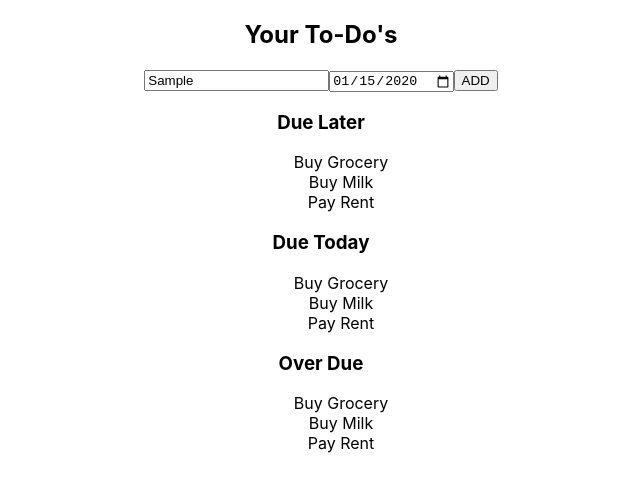
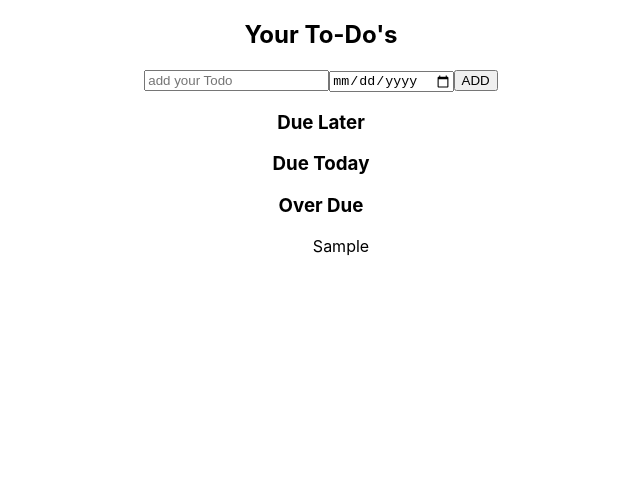
Before and after one commit to Messionat45/to-do, a React (Create React App) app: page /Todo in a window 1280 px wide. Both pictures are taken after typing "Sample", "2020-01-15" into the empty fields and a click on the button "ADD". Shown: the top 492 px of the page, without its empty margins (319-959 px from the left). Built offline with nearby package versions, Linux system fonts and the light colour scheme.

Commit message:
final commit

```diff
--- a/src/App.css
+++ b/src/App.css
@@ -1,7 +1,12 @@
 .todo-container li{
 list-style:none;
 }
-
+.btn{
+  display:flex;
+  align-items: center;
+  height: 100vh;
+  justify-content: center;
+}
 
 .App {
   text-align: center;
--- a/src/Components/Home.jsx
+++ b/src/Components/Home.jsx
@@ -3,7 +3,7 @@ import {Link} from 'react-router-dom'
 
 const Home = () => {
   return (
-    <div>
+    <div className="btn">
        <Link to='/Signup'><button>Signup</button></Link>
        <Link to='/Login'><button>Login</button></Link>
     </div>
--- a/src/Components/Todo.jsx
+++ b/src/Components/Todo.jsx
@@ -1,39 +1,78 @@
 import React from 'react'
+import { useState } from 'react'
+
+const Todo = () => {
+  const [todo, setTodo] = useState('');
+  const [dueDate, setDueDate] = useState('');
+  const [todos, setTodos] = useState([]);
+
+  const handleTodo = (e) => {
+    setTodo(e.target.value);
+  }
+
+  const handleDate = (e) => {
+    setDueDate(e.target.value);
+  }
+
+  const addTodo = () => {
+    if(todo && dueDate){
+    setTodos([...todos,{text:todo, date: dueDate}])
+    setTodo('');
+    setDueDate('');
+  }
+    }
 
 
-const Todo = () => {
+const today = new Date().toISOString().slice(0,10);
+
+const dueToday = todos.filter(todo => todo.date === today);
+const dueLater = todos.filter(todo => todo.date > today);
+const overDue = todos.filter(todo => todo.date < today);
+
+
+
+
 
   return (
     <div>
         <h2>Your To-Do's</h2>
 
         <div>
-          <input type="text" placeholder='add your Todo' />
-          <input type="date" /><button>ADD</button>
+          <input type="text"
+          placeholder='add your Todo'
+          value={todo}
+          onChange={handleTodo}/>
+
+          <input type="date"
+          value={dueDate}
+          onChange={handleDate}/>
+
+          <button onClick={addTodo}>ADD</button>
+
 <div className='todo-container'>
+
           <div>
             <h3>Due Later</h3>
             <ul>
-              <li>Buy Grocery</li>
-              <li>Buy Milk</li>
-              <li>Pay Rent</li>
+              { dueLater.map((item,index) => (
+                <li key={index}>{item.text}</li>
+            ) )}
             </ul>
           </div>
+
           <div>
             <h3>Due Today</h3>
             <ul>
-              <li>Buy Grocery</li>
-              <li>Buy Milk</li>
-              <li>Pay Rent</li>
+              { dueToday.map((item, index) => (
+                <li key={index}>{item.text}</li>))}
             </ul>
           </div>
 
           <div>
             <h3>Over Due</h3>
             <ul>
-              <li>Buy Grocery</li>
-              <li>Buy Milk</li>
-              <li>Pay Rent</li>
+              {overDue.map((item,index) => (
+                <li key={index}> {item.text}</li>))}
             </ul>
           </div>
        </div>
```
